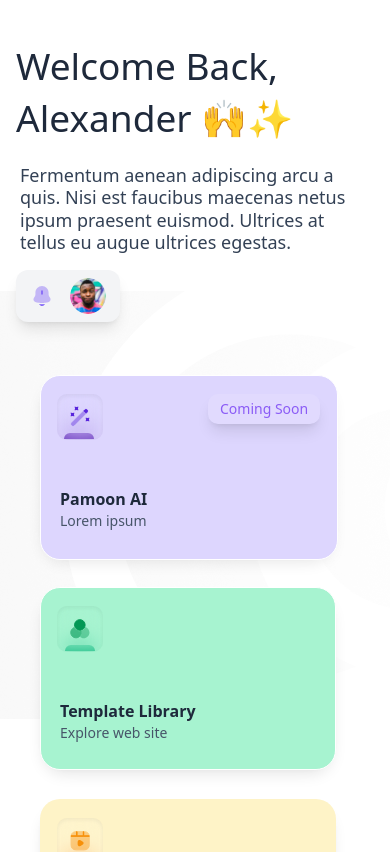
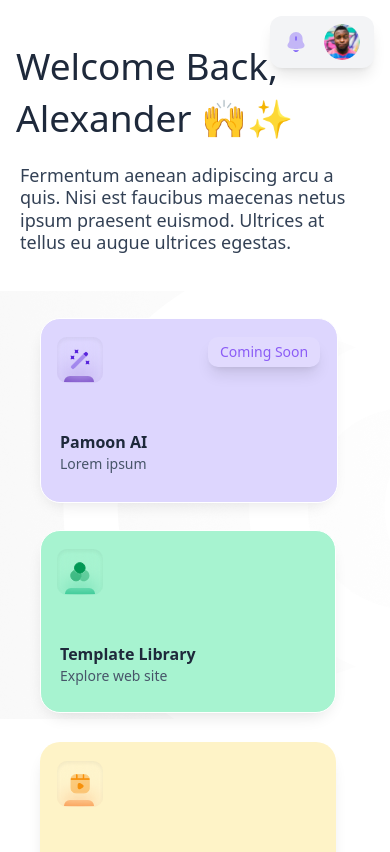
Before and after one commit to KhaledHN/pamoon-main-panel, a Next.js app: page / in a window 390 px wide. Shown: the top 852 px of the page. Built offline with nearby package versions, Linux system fonts and the light colour scheme.

Commit message:
Some fixing

```diff
--- a/components/Page1.js
+++ b/components/Page1.js
@@ -10,10 +10,14 @@ const Page1 = () => {
 
   const handleMoreClick = () => {
     setIsNotificationDropdownOpen((prev) => !prev);
+    // Close user dropdown if open
+    setIsUserDropdownOpen(false);
   };
 
   const handleUserClick = () => {
     setIsUserDropdownOpen((prev) => !prev);
+    // Close notification dropdown if open
+    setIsNotificationDropdownOpen(false);
   };
 
   const handleContentClick = (event) => {
@@ -61,18 +65,20 @@ const Page1 = () => {
               ultrices egestas.
             </p>
           </div>
-          <div className=" mt-4 md:mt-0">
+
+          {/* notification and profile pic */}
+          <div className="mt-4 md:mt-0 md:ml-auto">
+            <div className="hidden md:flex">
+              {/* Render only on larger screens (hidden on mobile) */}
               <div className="w-[104px] h-[52px] px-2 py-1.5 bg-gray-100 rounded-xl shadow-lg justify-center items-center gap-2 inline-flex">
                 <div className="flex items-center space-x-4">
                   {/* Notification Icon */}
                   <div
                     className="relative cursor-pointer"
                     onClick={handleMoreClick}
-                >
-                  <div
-                    className="w-6 h-[50px] flex relative hover:scale-110 duration-200"
                     ref={notificationDropdownRef}
                   >
+                    <div className="w-6 h-[50px] flex relative hover:scale-110 duration-200">
                       <img
                         src="/assets/notification-bing.svg"
                         alt="Notification"
@@ -93,15 +99,15 @@ const Page1 = () => {
 
                   {/* User Image */}
                   <div
-                  className=" relative cursor-pointer"
+                    className="relative cursor-pointer"
                     onClick={handleUserClick}
+                    ref={userDropdownRef}
                   >
-                  <div className=" pb-2 pt-2 ">
+                    <div className="pb-2 pt-2">
                       <img
                         className="w-9 h-9 flex rounded-[39px] cursor-pointer hover:scale-110 duration-200"
                         src="/assets/black-man.png"
                         alt="User"
-                      ref={userDropdownRef}
                       />
                     </div>
                     {isUserDropdownOpen && (
@@ -113,6 +119,65 @@ const Page1 = () => {
                         {/* User dropdown content */}
                       </div>
                     )}
+                  </div>
+                </div>
+              </div>
+            </div>
+
+            <div className="md:hidden">
+              {/* Render only on smaller screens (hidden on desktop) */}
+              <div className="fixed top-0 right-0 m-4">
+                <div className="w-[104px] h-[52px] px-2 py-1.5 bg-gray-100 rounded-xl shadow-lg justify-center items-center gap-2 inline-flex">
+                  <div className="flex items-center space-x-4">
+                    {/* Notification Icon */}
+                    <div
+                      className="relative cursor-pointer"
+                      onClick={handleMoreClick}
+                      ref={notificationDropdownRef}
+                    >
+                      <div className="w-6 h-[50px] flex relative hover:scale-110 duration-200">
+                        <img
+                          src="/assets/notification-bing.svg"
+                          alt="Notification"
+                        />
+                      </div>
+                      {isNotificationDropdownOpen && (
+                        <div
+                          className="absolute top-full right-0 bg-gray-200 shadow-lg p-4 w-48 h-[100px] rounded-xl"
+                          onClick={handleContentClick}
+                          style={{ cursor: "default" }}
+                        >
+                          <p className="text-sm text-zinc-500 opacity-90">
+                            No notification found
+                          </p>
+                        </div>
+                      )}
+                    </div>
+
+                    {/* User Image */}
+                    <div
+                      className="relative cursor-pointer"
+                      onClick={handleUserClick}
+                      ref={userDropdownRef}
+                    >
+                      <div className="pb-2 pt-2">
+                        <img
+                          className="w-9 h-9 flex rounded-[39px] cursor-pointer hover:scale-110 duration-200"
+                          src="/assets/black-man.png"
+                          alt="User"
+                        />
+                      </div>
+                      {isUserDropdownOpen && (
+                        <div
+                          className="absolute top-full right-0 bg-gray-200 shadow-lg p-4 w-36 h-[100px] rounded-xl"
+                          onClick={handleContentClick}
+                          style={{ cursor: "default" }}
+                        >
+                          {/* User dropdown content */}
+                        </div>
+                      )}
+                    </div>
+                  </div>
                 </div>
               </div>
             </div>
```
Lines whose indentation alone changed are shown as unchanged.
